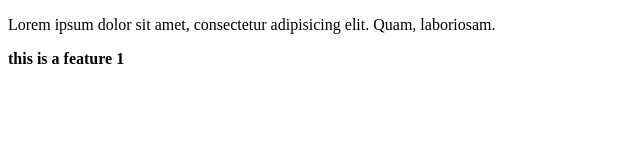
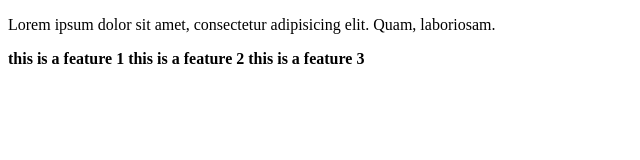
Before and after one commit to jigarparmar313/localrepo, a plain HTML site: page index.html in a window 1280 px wide. Shown: the whole page, without its empty margins (0-640 px from the left). Drawn offline with Linux system fonts and the light colour scheme.

Commit message:
add this

```diff
--- a/index.html
+++ b/index.html
@@ -13,6 +13,8 @@
 
     <p>
       <b> this is a feature 1 </b>
+      <b> this is a feature 2 </b>
+      <b> this is a feature 3 </b>
     </p>
   </body>
 </html>
```
